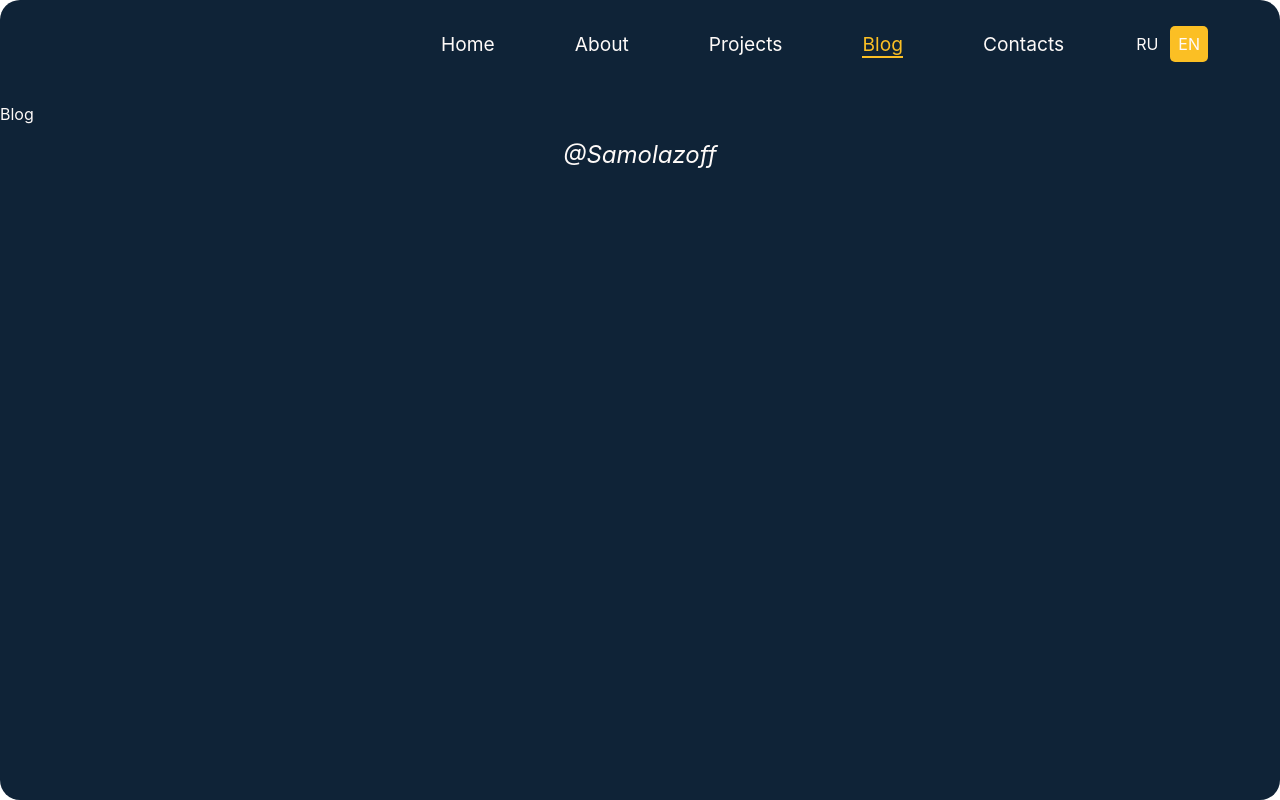
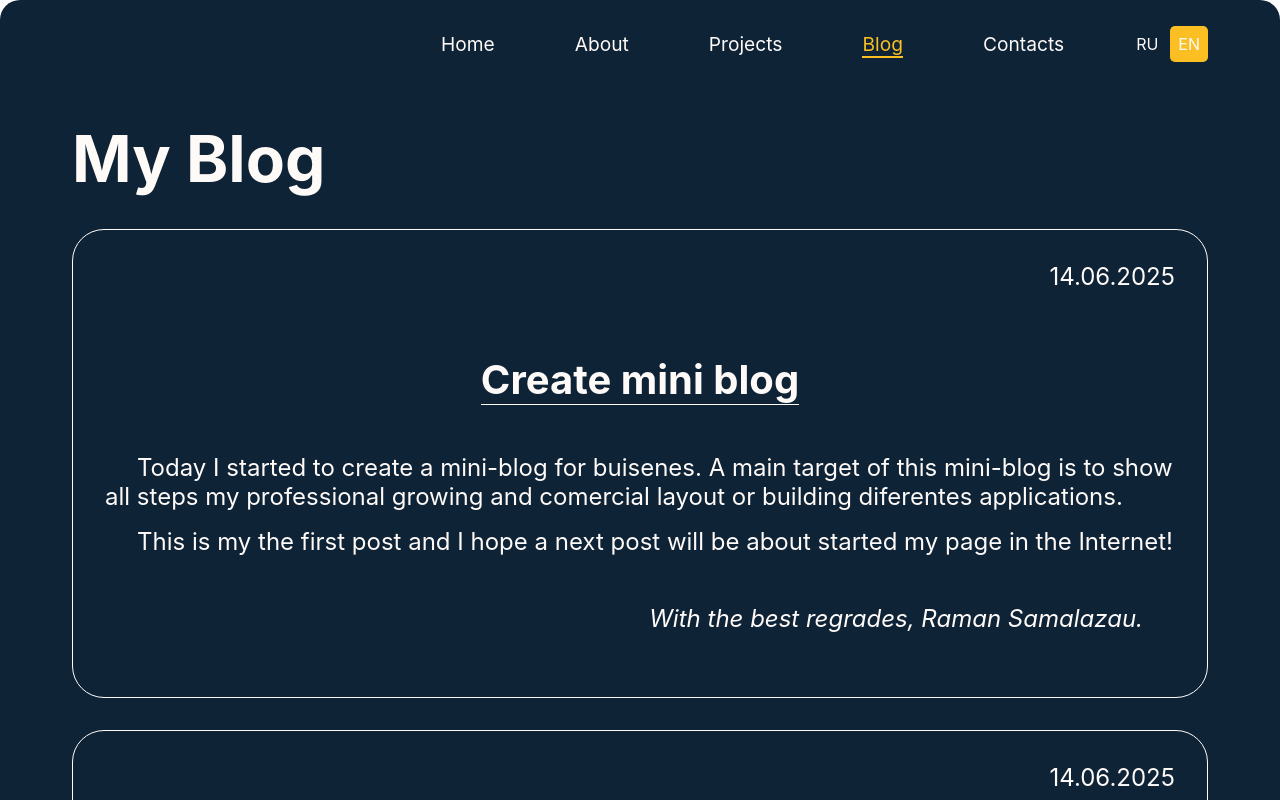
Before and after one commit to samolazoff/portfolio-website, a React (Vite) app in the folder frontend/: page /blog in a window 1280 px wide. Shown: the top 800 px of the page. Built offline with nearby package versions, Linux system fonts and the light colour scheme.

Commit message:
Create blog

```diff
--- a/frontend/src/pages/Blog/Blog.jsx
+++ b/frontend/src/pages/Blog/Blog.jsx
@@ -2,9 +2,37 @@ import './Blog.scss'
 
 const Blog = () => {
     return (
-        <div>
-            Blog
-        </div>
+        <section className='page-blog container'>
+            <h1 className="title-block">My Blog</h1>
+            <ul className="page-blog-wrap">
+                <li className="page-blog-post">
+                    <time dateTime='2025-06-14' className='page-blog-post__txt page-blog-post__date'>14.06.2025</time>
+                    <h3 className="page-blog-post__title">Create mini blog</h3>
+                    <p className="page-blog-post__txt">Today I started to create a mini-blog for buisenes.
+                        A main target of this mini-blog is to show all steps my professional growing and comercial
+                         layout or building diferentes applications.</p>
+                    <p className="page-blog-post__txt">This is my the first post and I hope a next
+                        post will be about started my page in the Internet!
+                    </p>
+                    <span className="page-blog-post__txt page-blog-post__txt_signature">
+                        With the best regrades, Raman Samalazau.
+                    </span>
+                </li>
+                 <li className="page-blog-post">
+                    <time dateTime='2025-06-14' className='page-blog-post__txt page-blog-post__date'>14.06.2025</time>
+                    <h3 className="page-blog-post__title">TEST</h3>
+                    <p className="page-blog-post__txt">Lorem ipsum dolor sit amet consectetur adipisicing elit. Eligendi nam, dolor cupiditate optio numquam id eius esse recusandae accusantium sapiente. Itaque soluta error quo voluptas, facere sequi iure atque ad!
+                    Dolorum inventore quibusdam quam tenetur ad dolorem nisi, voluptatum possimus praesentium. Beatae corrupti sed dicta porro ipsa alias reprehenderit voluptatem atque! Necessitatibus aut amet cum quasi debitis quas eaque recusandae!</p>
+                    <p className="page-blog-post__txt">Lorem ipsum dolor sit amet, consectetur adipisicing elit. Beatae perspiciatis dolorum, nihil quaerat, voluptate deserunt iusto omnis ad repellendus magnam iure quo quisquam amet enim eveniet, iste tenetur voluptatibus minus?
+                    Dignissimos excepturi officiis dolore atque molestiae quisquam nobis magnam officia voluptatibus molestias quia ipsa quo error quos similique tempora voluptates doloremque veritatis aliquid nisi distinctio, accusamus consequuntur. Sit, quam doloribus.
+                    Quo velit praesentium laborum eius animi eligendi numquam quam itaque perferendis optio porro dolor nostrum quidem impedit obcaecati corporis, nulla aut! Ullam labore possimus repudiandae sequi magni necessitatibus facilis tempore.
+                    </p>
+                    <span className="page-blog-post__txt page-blog-post__txt_signature">
+                        With the best regrades, Raman Samalazau.
+                    </span>
+                </li>
+            </ul>
+        </section>
     );
 };
 
--- a/frontend/src/pages/Blog/Blog.scss
+++ b/frontend/src/pages/Blog/Blog.scss
@@ -0,0 +1,43 @@
+.page-blog{
+    display: flex;
+    flex-direction: column;
+    align-items: flex-start;
+    justify-content: center;
+    gap: 2rem;
+    &-wrap{
+        display: flex;
+        flex-direction: column;
+        justify-content: flex-start;
+        align-items: flex-start;
+        gap: 2rem;
+    }
+    &-post{
+        display: flex;
+        flex-direction: column;
+        justify-content: flex-start;
+        align-items: flex-start;
+        gap: 1rem;
+        border: solid 1px;
+        padding: 2rem;
+        border-radius: 2rem;
+        &__txt{
+            text-indent: 2rem;
+            font-size: 1.5rem;
+            &_signature{
+                margin: 2rem;
+                align-self: flex-end;
+                font-style: italic;
+            }
+        }
+        &__title{
+            margin: 2rem;
+            padding-top: 1rem;
+            border-bottom: solid 1px;
+            font-size: 2.5rem;
+            align-self: center;
+        }
+        &__date{
+            align-self: flex-end;
+        }
+    }
+}
```
